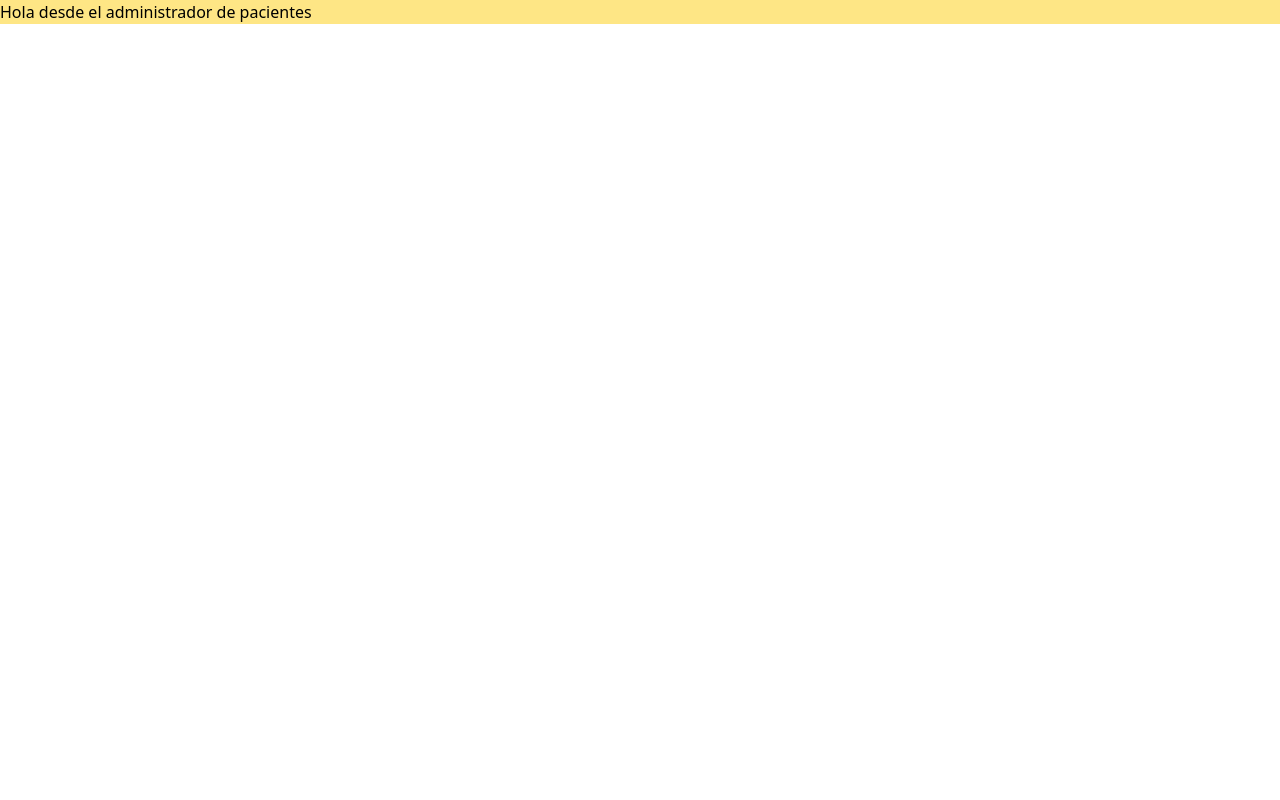
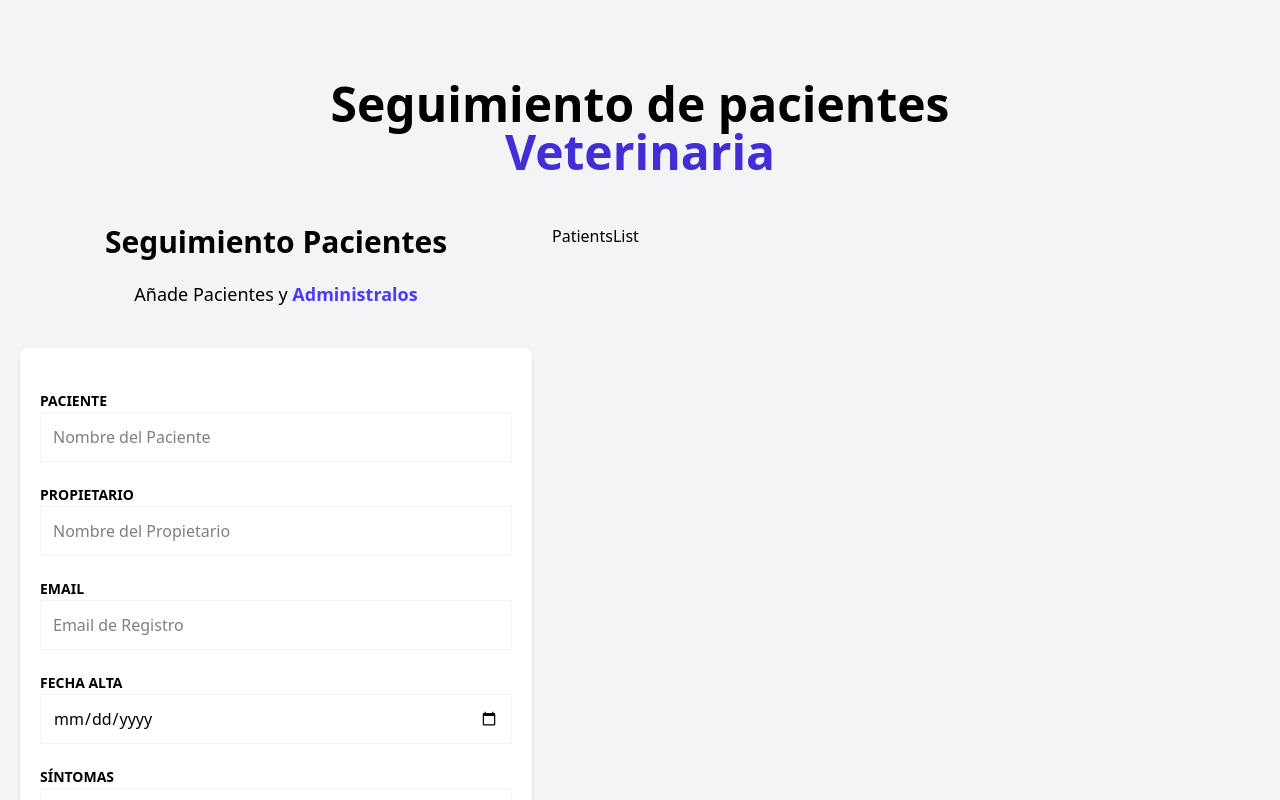
Before and after one commit to GiovanniCorone1/Administrador-Pacientes, a React (Vite) app: page / in a window 1280 px wide. Shown: the top 800 px of the page. Built offline with nearby package versions, Linux system fonts and the light colour scheme.

Commit message:
add:validations using react hook form

```diff
--- a/package.json
+++ b/package.json
@@ -13,6 +13,7 @@
     "@tailwindcss/vite": "^4.0.6",
     "react": "^19.0.0",
     "react-dom": "^19.0.0",
+    "react-hook-form": "^7.54.2",
     "tailwindcss": "^4.0.6"
   },
   "devDependencies": {
--- a/src/App.tsx
+++ b/src/App.tsx
@@ -1,8 +1,16 @@
+import {PatientsForm}  from './components/PatientsForm';
+import { PatientsList } from './components/PatientsList';
 function App() {
-
   return (
     <>
-      <h1 className="bg-amber-200">Hola desde el administrador de pacientes</h1>
+      <div className="container mx-auto mt-20">
+        <h1 className="font-black text-5xl text-center md:w-2/3 md:mx-auto">Seguimiento de pacientes {""}
+        <span className="text-indigo-700">Veterinaria</span></h1>
+      </div>
+      <div className="mt-12 md:flex">
+        <PatientsForm/>
+        <PatientsList/>
+      </div>
     </>
   )
 }
--- /dev/null
+++ b/src/components/Error.tsx
@@ -0,0 +1,8 @@
+//chilren es un prop que se le pasa al componente y se renderiza donde se coloca {children}.
+//en nuestro caso es el texto "El nombre del paciente es obligatorio"
+//es buena practica en componentes genericos que se puedan reutilizar(error, alertas ) y cuando no solo pasamos texto sino tambien otros componentes,etiquetas ,imagenes, etc.
+export const Error = ({children}:{children:React.ReactNode}) => {
+  return (
+    <p className="text-center text-white text-sm font-bold uppercase my-4 p-3 bg-red-600">{children}</p>
+  )
+}
--- /dev/null
+++ b/src/components/PatientsForm.tsx
@@ -0,0 +1,128 @@
+import {useForm} from "react-hook-form"
+import { Error } from "./Error"
+import { DraftPatient } from '../types/index';
+export const PatientsForm=()=> {
+  //register , handleSubmit y formState son funciones que se obtienen de useForm
+  /*
+  register: Se encarga de registrar los campos del formulario y de validarlos.
+  handleSubmit:Se encarga de manejar el evento onSubmit del formulario asegurando que los datos sean validados antes de ejecutar la función de envío.
+  formState: Objeto que contiene el estado actual del formulario, como errores, si está enviando, si se modificó, etc.
+  */
+ //realiza la desestructuracion anidada de los metodos que se obtienen de useForm
+ //const errors = form.formState.errors; ====> const {formState :{errors}}=useForm()
+ //errors tiene la estructura de un objeto que contiene los errores de los campos del formulario
+ //cuando se genera y se registra un formulario es de tipo DraftPatient
+  const {register,handleSubmit , formState:{errors}}=useForm<DraftPatient>()
+  //funcion que se le pasa al handleSubmit como parametro ,siempre se usa como parametro en react-hook-form , funciona luego que todas las validaciones pasen
+  const registerPatient=(data:DraftPatient)=>{
+    console.log(data)
+  }
+  return (
+    <div className="md:w-1/2 lg:w-2/5 mx-5">
+      <h2 className="font-black text-3xl text-center">Seguimiento Pacientes</h2>
+      <p className="text-lg mt-5 text-center mb-10">
+        Añade Pacientes y {""}
+        <span className="text-indigo-600 font-bold">Administralos</span>
+      </p>
+      <form
+        className="bg-white shadow-md rounded-lg py-10 px-5 mb-10"
+        noValidate
+        // cuando damos al btn guardar paciente se ejecuta la funcion handleSubmit que recibe como parametro la funcion registerPatient que se encarga de guardar los datos del formulario
+        onSubmit={handleSubmit(registerPatient)}
+      >
+        <div className="mb-5">
+          <label htmlFor="name" className="text-sm uppercase font-bold">
+            Paciente
+          </label>
+          <input
+            id="name"
+            className="w-full p-3 border border-gray-100"
+            type="text"
+            placeholder="Nombre del Paciente"
+            //el name identifica el campo en los datos del formulario y no es necesario que sea igual al id
+            {...register("name",{
+              required:"El nombre del paciente es obligatorio",
+              minLength:{
+                value:2,
+                message:"Debe tener al menos 2 caracteres"
+              }
+            })}
+          />
+          {errors.name && (<Error>{errors.name?.message}</Error>)}
+        </div>
+        <div className="mb-5">
+          <label htmlFor="caretaker" className="text-sm uppercase font-bold">
+            Propietario
+          </label>
+          <input
+            id="caretaker"
+            className="w-full p-3 border border-gray-100"
+            type="text"
+            placeholder="Nombre del Propietario"
+            {...register("caretaker",{
+              required:"El nombre del paciente es obligatorio",
+              minLength:{
+                value:3,
+                message:"Debe tener al menos 3 caracteres"
+              }
+            })}
+          />
+          {errors.caretaker && (<Error>{errors.caretaker?.message}</Error>)}
+        </div>
+        <div className="mb-5">
+          <label htmlFor="email" className="text-sm uppercase font-bold">
+            Email
+          </label>
+          <input
+            id="email"
+            className="w-full p-3  border border-gray-100"
+            type="email"
+            placeholder="Email de Registro"
+            {...register("email", {
+              required: "El Email es Obligatorio",
+              pattern: {
+                // expr.regular que valida que el email tenga un formato valido
+                value: /^[A-Z0-9._%+-]+@[A-Z0-9.-]+\.[A-Z]{2,}$/i,
+                message: 'Email No Válido'
+              }
+            })}
+          />
+          {errors.email && (<Error>{errors.email?.message?.toString()}</Error>)}
+        </div>
+        <div className="mb-5">
+          <label htmlFor="date" className="text-sm uppercase font-bold">
+            Fecha Alta
+          </label>
+          <input
+            id="date"
+            className="w-full p-3  border border-gray-100"
+            type="date"
+            {...register("date",{
+              required:"La fecha de alta es obligatoia"
+            })}
+          />
+          {errors.date && (<Error>{errors.date?.message?.toString()}</Error>)}
+        </div>
+        <div className="mb-5">
+          <label htmlFor="symptoms" className="text-sm uppercase font-bold">
+            Síntomas
+          </label>
+          <textarea
+            id="symptoms"
+            className="w-full p-3  border border-gray-100"
+            placeholder="Síntomas del paciente"
+            {...register("symptoms",{
+              required:"Los síntomas son obligatorios",
+            })}
+          />
+          {errors.symptoms && (<Error>{errors.symptoms?.message?.toString()}</Error>)}
+        </div>
+        <input
+          type="submit"
+          className="bg-indigo-600 w-full p-3 text-white uppercase font-bold hover:bg-indigo-700 cursor-pointer transition-colors"
+          value="Guardar Paciente"
+        />
+      </form>
+    </div>
+  );
+}
--- /dev/null
+++ b/src/components/PatientsList.tsx
@@ -0,0 +1,5 @@
+export const PatientsList = () => {
+  return (
+    <div>PatientsList</div>
+  )
+}
--- a/src/index.css
+++ b/src/index.css
@@ -1 +1,4 @@
 @import "tailwindcss";
+body{
+  background-color: #f3f4f6;
+}
```
Also changed, not shown: src/types/index.ts (added, +11 -0 lines), 2 other files (tests, documents, lock files or other folders).
